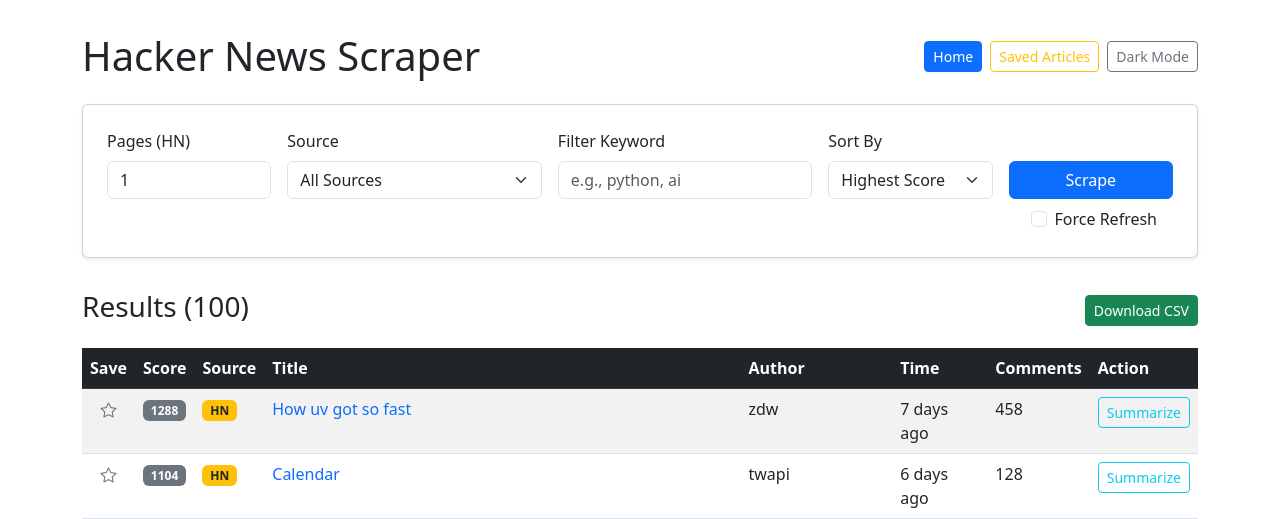
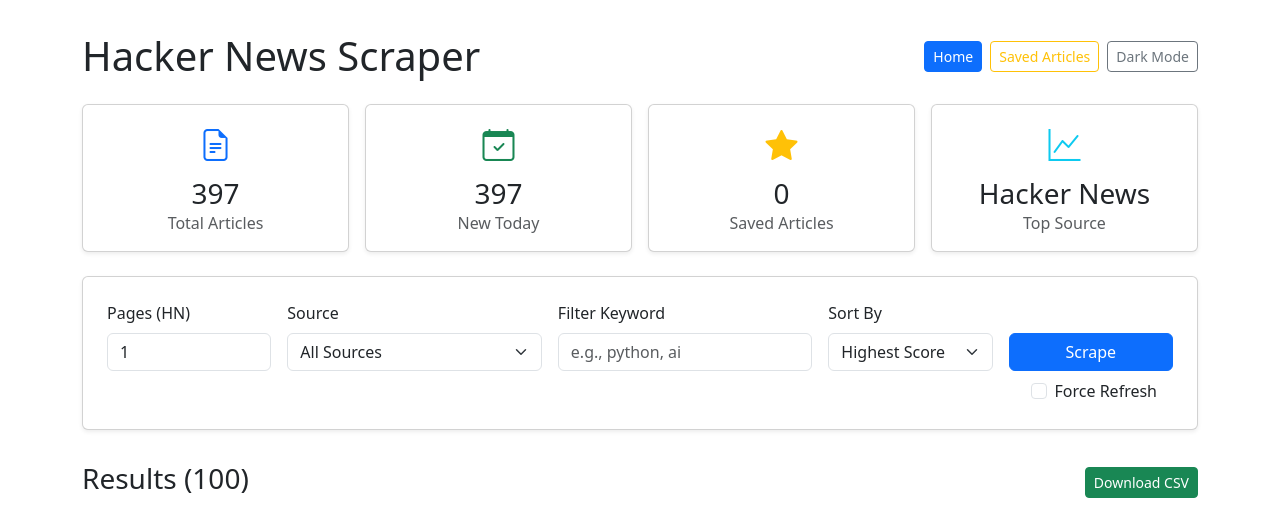
Before and after one commit to DhanushPillay/Web-scraper, a Flask app: page / in a window 1280 px wide. Shown: the top 519 px of the page. Run offline with Flask 3, Linux system fonts and the light colour scheme; data comes from the database, SQL or seed files in the repository; both versions use the stored data as it was after the commit; some libraries are stand-ins or nearby versions.

Commit message:
Feat: Add Article Count Dashboard

```diff
--- a/app.py
+++ b/app.py
@@ -136,6 +136,12 @@ def subscribe() -> Response:
     print(f"New subscriber: {email}")
     return jsonify({'message': 'Subscribed successfully!'})
 
+@app.route('/api/stats')
+def api_stats() -> Response:
+    """API endpoint for dashboard statistics."""
+    stats = db.get_stats()
+    return jsonify(stats)
+
 @app.route('/summarize', methods=['POST'])
 def summarize() -> Response:
     """API endpoint to summarize a given URL."""
--- a/database.py
+++ b/database.py
@@ -133,3 +133,35 @@ class Database:
         count = cursor.fetchone()[0]
         conn.close()
         return count
+
+    def get_stats(self) -> Dict[str, Any]:
+        """Returns statistics about articles in the database."""
+        conn = self.get_connection()
+        cursor = conn.cursor()
+
+        # Total articles
+        cursor.execute("SELECT COUNT(*) FROM articles")
+        total = cursor.fetchone()[0]
+
+        # Articles added today (last 24 hours)
+        twenty_four_hours_ago = time.time() - (24 * 60 * 60)
+        cursor.execute("SELECT COUNT(*) FROM articles WHERE created_at >= ?", (twenty_four_hours_ago,))
+        today = cursor.fetchone()[0]
+
+        # Saved articles
+        cursor.execute("SELECT COUNT(*) FROM articles WHERE is_saved = 1")
+        saved = cursor.fetchone()[0]
+
+        # Breakdown by source
+        cursor.execute("SELECT source, COUNT(*) as count FROM articles GROUP BY source")
+        by_source_rows = cursor.fetchall()
+        by_source = {row['source']: row['count'] for row in by_source_rows}
+
+        conn.close()
+
+        return {
+            'total': total,
+            'today': today,
+            'saved': saved,
+            'by_source': by_source
+        }
--- a/templates/index.html
+++ b/templates/index.html
@@ -62,6 +62,46 @@
                 <a href="/saved" class="btn btn-outline-warning btn-sm {% if showing_saved %}active{% endif %}">Saved
                     Articles</a>
                 <button id="darkModeToggle" class="btn btn-outline-secondary btn-sm">Dark Mode</button>
+            </div>
+        </div>
+
+        <!-- Stats Dashboard -->
+        <div class="row g-3 mb-4" id="statsDashboard">
+            <div class="col-md-3">
+                <div class="card text-center shadow-sm">
+                    <div class="card-body">
+                        <i class="bi bi-file-earmark-text fs-2 text-primary"></i>
+                        <h3 class="mt-2 mb-0" id="totalArticles">-</h3>
+                        <p class="text-muted mb-0">Total Articles</p>
+                    </div>
+                </div>
+            </div>
+            <div class="col-md-3">
+                <div class="card text-center shadow-sm">
+                    <div class="card-body">
+                        <i class="bi bi-calendar-check fs-2 text-success"></i>
+                        <h3 class="mt-2 mb-0" id="todayArticles">-</h3>
+                        <p class="text-muted mb-0">New Today</p>
+                    </div>
+                </div>
+            </div>
+            <div class="col-md-3">
+                <div class="card text-center shadow-sm">
+                    <div class="card-body">
+                        <i class="bi bi-star-fill fs-2 text-warning"></i>
+                        <h3 class="mt-2 mb-0" id="savedArticles">-</h3>
+                        <p class="text-muted mb-0">Saved Articles</p>
+                    </div>
+                </div>
+            </div>
+            <div class="col-md-3">
+                <div class="card text-center shadow-sm">
+                    <div class="card-body">
+                        <i class="bi bi-graph-up fs-2 text-info"></i>
+                        <h3 class="mt-2 mb-0" id="topSource">-</h3>
+                        <p class="text-muted mb-0">Top Source</p>
+                    </div>
+                </div>
             </div>
         </div>
 
@@ -245,6 +285,34 @@
         const scrapeForm = document.getElementById('scrapeForm');
         const loadingSpinner = document.getElementById('loadingSpinner');
 
+        // Load Dashboard Stats
+        async function loadStats() {
+            try {
+                const response = await fetch('/api/stats');
+                const stats = await response.json();
+
+                document.getElementById('totalArticles').textContent = stats.total || 0;
+                document.getElementById('todayArticles').textContent = stats.today || 0;
+                document.getElementById('savedArticles').textContent = stats.saved || 0;
+
+                // Find top source
+                let topSource = '-';
+                let maxCount = 0;
+                for (const [source, count] of Object.entries(stats.by_source || {})) {
+                    if (count > maxCount) {
+                        maxCount = count;
+                        topSource = source;
+                    }
+                }
+                document.getElementById('topSource').textContent = topSource;
+            } catch (error) {
+                console.error('Error loading stats:', error);
+            }
+        }
+
+        // Load stats on page load
+        loadStats();
+
         // Subscribe Form
         const subscribeForm = document.getElementById('subscribeForm');
         const subscribeMessage = document.getElementById('subscribeMessage');
```
Also changed, not shown: technews.db.
